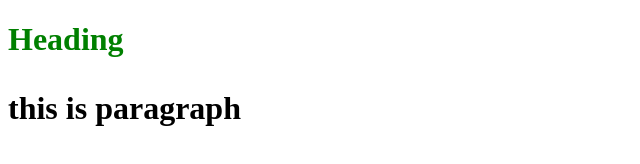
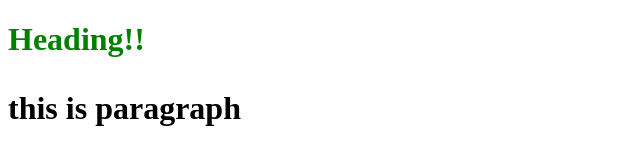
Before and after one commit to nesar-ahmad/hello, a plain HTML site: page index.html in a window 1280 px wide. Shown: the full height of the page, 0-640 px from the left. Drawn offline with Linux system fonts and the light colour scheme.

Commit message:
!and style

```diff
--- a/index.html
+++ b/index.html
@@ -6,7 +6,7 @@
     <title>Document</title>
 </head>
 <body>
-    <h1 style="color: green;">Heading<h1>
+    <h1 style="color: green;">Heading!!<h1>
     <p>this is paragraph</p>
 </body>
 </html>
```
